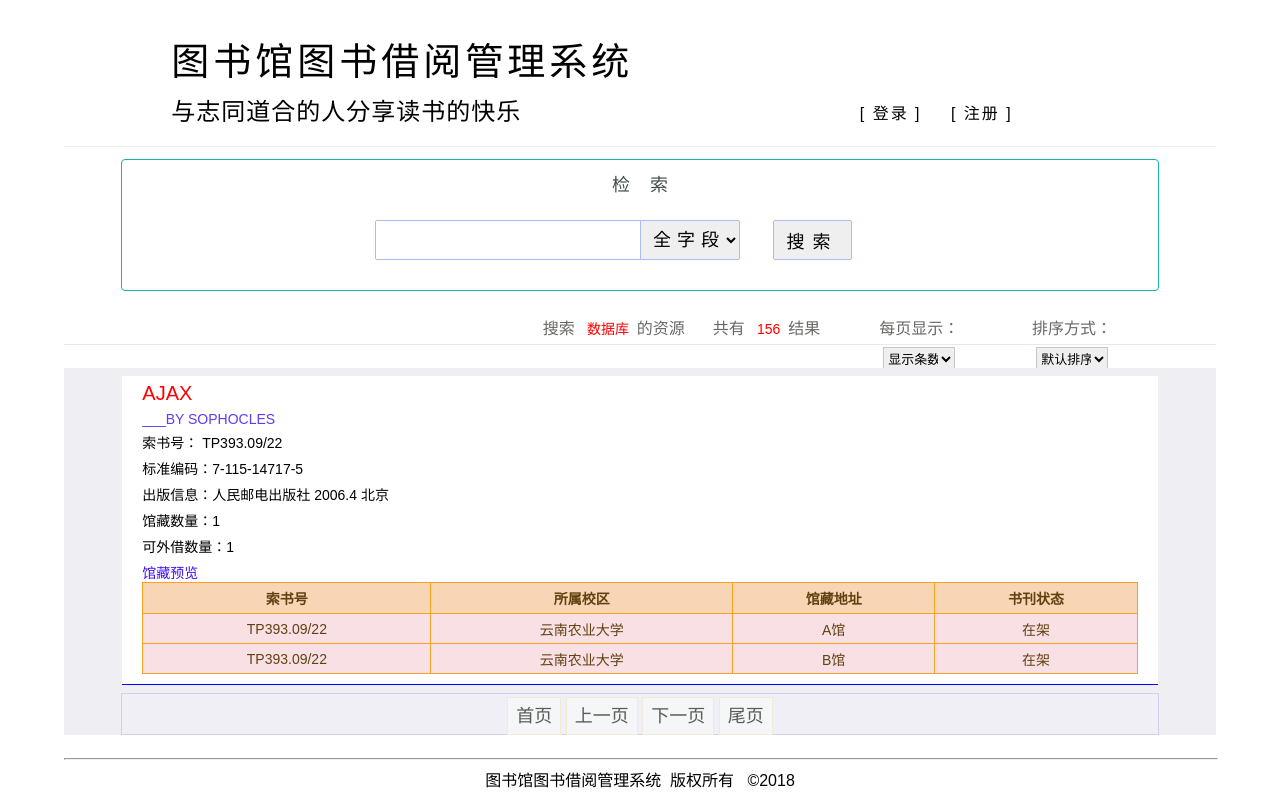
After one commit to Ilcyb/LibraryManageSystem, a Flask app: page /searchResult in a window 1280 px wide. The commit adds this page. Run offline with Flask 2, Linux system fonts and the light colour scheme; parts of the project's set-up code (start-up, migrations or seed data) failed here and were passed over.

Commit message:
搜索详情页完成

```diff
--- a/app/static/css/index.css
+++ b/app/static/css/index.css
@@ -153,7 +153,7 @@ body {
     outline: none;
     text-decoration: none;
     border: 1px solid rgb(167, 191, 241);
-    cursor: pointer;
+    cursor: text;
     border-top-left-radius: 2px;
     border-bottom-left-radius: 2px;
     position: absolute;
--- a/app/static/css/login.css
+++ b/app/static/css/login.css
@@ -17,7 +17,7 @@ input {
     text-decoration: none;
     border: 1px solid #333;
     border-radius: 4px;
-    cursor: pointer;
+    cursor: text;
 }
 
 input.formInvalid::-webkit-input-placeholder {
--- a/app/static/css/register.css
+++ b/app/static/css/register.css
@@ -15,7 +15,7 @@ input {
     text-decoration: none;
     border: 1px solid #333;
     border-radius: 4px;
-    cursor: pointer;
+    cursor: text;
     position: absolute;
 }
 
--- /dev/null
+++ b/app/static/css/searchResult.css
@@ -0,0 +1,329 @@
+* {
+    margin: 0;
+    padding: 0;
+}
+
+body {
+    background: #fff;
+    font-family: arial, verdana, sans-serif, '新宋体';
+    width: 90%;
+    margin: 0 auto;
+}
+
+/* ....header.... */
+
+.logo {
+    width: 100%;
+    height: 146px;
+    border-bottom: 1px solid #eee;
+}
+
+.header {
+    width: 90%;
+    height: 146px;
+    margin: 0 auto;
+    /*background: #f9f9f9;*/
+}
+
+.header .left {
+    width: 60%;
+    height: 146px;
+}
+
+.header .left h2 {
+    font-size: 38px;
+    font-weight: normal;
+    letter-spacing: 4px;
+    margin-left: 8%;
+    padding-top: 5%;
+    cursor: pointer;
+}
+
+.header .left p {
+    font-size: 24px;
+    letter-spacing: 1px;
+    margin-left: 8%;
+    padding-top: 1%;
+    cursor: pointer;
+}
+
+.header .right {
+    width: 40%;
+    height: 146px;
+    margin: 0 auto;
+    margin-right: 0px;
+    margin-top: -13.2%;
+}
+
+.header .right a {
+    display: inline-block;
+    color: #000;
+    letter-spacing: 2px;
+    font-size: 16px;
+    margin-left: 28%;
+    padding-top: 22%;
+    text-decoration: none;
+}
+
+.header .right a:nth-of-type(2) {
+    margin-left: 6%;
+}
+
+/* content */
+.content_top{
+    width: 90%;
+    height: 130px;
+    border: 1px solid lightseagreen;
+    border-radius: 4px;
+    margin: 1% auto;
+}
+.content_top .top{
+    width: 80%;
+    height: 110px;
+    margin: 1% auto;
+}
+.content_top .top p{
+    width: 80%;
+    text-align: center;
+    font-size: 18px;
+    margin: 1% auto;
+    color: rgb(65, 75, 74);
+}
+.content_top .top #top{
+    width: 80%;
+    height: 70px;
+    margin: 1% auto;
+    position: relative;
+}
+.content_top .top #top #input_top{
+    cursor: text;
+    width: 40%;
+    height: 38px;
+    outline: none;
+    font-size: 18px;
+    position: absolute;
+    top: 22%;
+    left: 10%;
+    border: 1px solid rgb(167, 191, 241);
+    text-decoration: none;
+    letter-spacing: 4px;
+    text-indent: 8px;
+    border-top-left-radius: 2px;
+    border-bottom-left-radius: 2px;
+}
+.content_top .top #top #sel_top{
+    width: 15%;
+    height: 40px;
+    outline: none;
+    text-decoration: none;
+    border: 1px solid rgb(167, 191, 241);
+    cursor: pointer;
+    border-top-right-radius: 2px;
+    border-bottom-right-radius: 2px;
+    position: absolute;
+    top: 22%;
+    left: 50%;
+    font-size: 18px;
+    letter-spacing: 6px;
+    text-align: center;
+    text-indent: 8px;
+}
+.content_top .top #top #search{
+    width: 12%;
+    height: 40px;
+    outline: none;
+    text-decoration: none;
+    border: 1px solid rgb(167, 191, 241);
+    cursor: pointer;
+    border-radius: 2px;
+    position: absolute;
+    top: 22%;
+    left: 70%;
+    font-size: 18px;
+    letter-spacing: 8px;
+    text-align: center;
+}
+
+/* banner */
+.banner{
+    border-bottom: 1px solid rgb(236, 230, 230);
+    border-bottom-width: 90%;
+    margin: 2% auto;
+}
+.banner .banner_list{
+    width: 90%;
+    height: 30px;
+    margin: 0% auto;
+}
+.banner .banner_list ul{
+    list-style-type: none;
+    margin-left: 40.1%;
+    margin-top: 1%;
+    font-size: 16px;
+}
+.banner .banner_list ul li{
+    list-style: none;
+    width: 24.6%;
+    height: 30px;
+    float: left;
+    text-align: center;
+    line-height: 30px;
+    cursor: text;
+    color: rgb(105, 104, 102);
+}
+.banner .banner_list ul li a{
+    text-decoration: none;
+    color: red;
+    cursor: text;
+    font-size: 14px;
+    line-height: 30px;
+}
+.banner .banner_list ul li #show_news{
+    width: 47%;
+    height: 24px;
+    font-size: 13px;
+    outline: none;
+    border: 1px solid rgb(202, 196, 196);
+}
+.banner .banner_list ul li #banner_sort{
+    width: 47%;
+    height: 24px;
+    font-size: 13px;
+    outline: none;
+    border: 1px solid rgb(202, 196, 196);
+}
+
+/* search_result */
+.search_result{
+    width: 100%;
+    background: rgb(238, 238, 243);
+}
+.search_result .search_result_list{
+    width: 90%;
+    background: #fff;
+    border-bottom: 1px solid rgb(202, 215, 241);
+    margin: 0% auto;
+    border: 8px solid rgb(238, 238, 243);
+    border-radius: 4px;
+    position: relative;
+}
+.search_result .search_result_list #search_total_list{
+    width: 100%;
+    margin: 0 auto;
+}
+.search_result .search_result_list #search_total_list .search_total_list_li{
+    width: 100%;
+    list-style: none;
+    text-decoration: none;
+    margin: 0 auto;
+    border-bottom: 1px solid blue;
+}
+.search_result .search_result_list #search_total_list li div{
+    width: 96%;
+    margin: 0% auto;
+}
+.search_result .search_result_list #search_total_list li ul{
+    list-style: none;
+    margin-bottom: 1%;
+}
+.search_result .search_result_list #search_total_list li ul li{
+    width: 100%;
+    font-size: 14px;
+    margin-top: 0.6%;
+}
+.search_result .search_result_list #search_total_list li ul .li_book_name a{
+    font-size: 20px;
+    color: red;
+    text-decoration: none;
+}
+.search_result .search_result_list #search_total_list li ul .li_book_name a:hover{
+    text-decoration: underline;
+}
+.search_result .search_result_list #search_total_list li ul .li_book_author{
+    color: rgb(98, 58, 245);
+    /* text-indent: 8%; */
+}
+.search_result .search_result_list #search_total_list li ul .li_book_show a{
+    color: rgb(65, 16, 240);
+    text-decoration: none;
+}
+.search_result .search_result_list #search_total_list li ul .li_book_show a:hover{
+    text-decoration: underline;
+    color: red;
+}
+.search_result .search_result_list #search_total_list li ul li table{
+    width: 100%;
+    border:1px solid rgb(247, 162, 35);
+    text-align: center;
+    color: rgb(97, 65, 17);
+    border-collapse: collapse;
+    /* display: none; */
+}
+.search_result .search_result_list #search_total_list li ul li table th{
+    background: rgb(248, 213, 180);
+    border:1px solid rgb(247, 162, 35);
+    height: 30px;
+}
+.search_result .search_result_list #search_total_list li ul li table tr{
+    background: rgb(248, 224, 228);
+    height: 30px;
+}
+.search_result .search_result_list #search_total_list li ul li table tr td{
+    border:1px solid rgb(247, 162, 35);
+}
+
+/* book_img */
+.search_result .search_result_list #search_total_list li .book_img{
+    width: 10%;
+    height: 150px;
+    /* border: 1px solid red; */
+    position: absolute;
+    top: 5%;
+    right: 2.3%;
+}
+
+/* page */
+.search_result .page{
+    width: 90%;
+    height: 40px;
+    background: rgb(239, 239, 245);
+    margin: 0 auto;
+    border: 1px solid rgb(207, 207, 240);
+}
+.search_result .page .page_list{
+    text-align: center;
+    margin: 0.6% auto;
+}
+.search_result .page a{
+    text-decoration: none;
+    border: 1px solid #f0ebd6;
+    padding: 8px 8px;
+    color: #5a5a56;
+    margin-top: 1%;
+    font-size: 18px;
+    background: rgb(245, 246, 247);
+}
+.search_result .page a:hover{
+    color: #fff;
+    background: rgb(90, 197, 90);
+}
+
+/* ...footer... */
+
+footer.footer {
+    text-align: center;
+    margin-bottom: 30px;
+    width: 100%;
+    height: 30px;
+    margin: 2% auto;
+}
+
+footer.footer hr {
+    width: 100%;
+    margin: 0 auto;
+    border-bottom: 1px solid rgb(243, 237, 237);
+}
+
+footer.footer p {
+    padding: 0.6%;
+}
--- /dev/null
+++ b/app/templates/searchResult.html
@@ -0,0 +1,145 @@
+<!DOCTYPE html>
+<html lang="en">
+
+<head>
+    <meta charset="UTF-8">
+    <meta name="viewport" content="width=device-width, initial-scale=1.0">
+    <meta http-equiv="X-UA-Compatible" content="ie=edge">
+    <title>图书检索结果</title>
+    <link rel="stylesheet" href="{{url_for('static', filename='css/searchResult.css')}}">
+</head>
+
+<body>
+    <!--header-->
+    <div class="logo">
+        <div class="header">
+
+            <div class="left">
+                <h2>图书馆图书借阅管理系统</h2>
+                <p>与志同道合的人分享读书的快乐</p>
+            </div>
+
+            <div class="right">
+                <a href="{{url_for('main.login')}}">[ 登录 ]</a>
+                <a href="{{url_for('main.register')}}">[ 注册 ]</a>
+            </div>
+
+        </div>
+    </div>
+    <!-- content -->
+    <div class="content_top">
+        <div class="top">
+            <p>检&nbsp;&nbsp;&nbsp;&nbsp;索</p>
+            <form action="" method="POST" target="_blank" id="top">
+                <input type="text" id="input_top">
+                <select name="全面" id="sel_top">
+                    <option value="全面">全字段</option>
+                    <option value="书名">书名</option>
+                    <option value="作者">作者</option>
+                    <option value="出版社">出版社</option>
+                    <option value="ISBN">ISBN</option>
+                    <option value="主题">主题</option>
+                </select>
+                <button type="submit" id="search">搜索</button>
+            </form>
+        </div>
+    </div>
+
+    <!-- banner -->
+    <div class="banner">
+        <div class="banner_list">
+            <ul>
+                <li>搜索
+                    <a href="">&nbsp;&nbsp;数据库&nbsp;&nbsp;</a>的资源</li>
+                <li>共有
+                    <a href="">&nbsp;&nbsp;156&nbsp;&nbsp;</a>结果</li>
+                <li>每页显示：
+                    <select name="show_news" id="show_news">
+                        <option value="显示条数">显示条数</option>
+                        <option value="5">5</option>
+                        <option value="10">10</option>
+                        <option value="15">15</option>
+                        <option value="20">20</option>
+                    </select>
+                </li>
+                <li>排序方式：
+                    <select name="banner_sort" id="banner_sort">
+                        <option value="默认排序">默认排序</option>
+                        <option value="书籍名">书籍名</option>
+                        <option value="出版时间">出版时间</option>
+                        <option value="分类">分类</option>
+                    </select>
+                </li>
+            </ul>
+        </div>
+    </div>
+
+    <!-- search_result -->
+    <div class="search_result">
+        <div class="search_result_list">
+            <ul id="search_total_list">
+                <!-- 检索结果列表 -->
+                <li class="search_total_list_li">
+                    <!-- book_img -->
+                    <div class="book_img">
+                        <img src="" alt="">
+                    </div>
+                    <!-- book_news -->
+                    <div class="result_list_banner">
+                        <ul id="result_list_small">
+                            <li class="li_book_name"><a href="">AJAX</a></li>
+                            <li class="li_book_author">___BY SOPHOCLES</li>
+                            <li class="li_book_num">索书号： TP393.09/22</li>
+                            <li class="li_book_isbn">标准编码：7-115-14717-5</li>
+                            <li class="li_book_publish">出版信息：人民邮电出版社 2006.4 北京</li>
+                            <li class="collects_num">馆藏数量：1</li>
+                            <li class="borrow_num">可外借数量：1</li>
+                            <li class="li_book_show">
+                                <a id="a_show" href="">馆藏预览</a>
+                                <table class="collects_show">
+                                    <tr>
+                                        <th>索书号</th>
+                                        <th>所属校区</th>
+                                        <th>馆藏地址</th>
+                                        <th>书刊状态</th>
+                                    </tr>
+                                    <tr>
+                                        <td>TP393.09/22</td>
+                                        <td>云南农业大学</td>
+                                        <td>A馆</td>
+                                        <td>在架</td>
+                                    </tr>
+                                    <tr>
+                                        <td>TP393.09/22</td>
+                                        <td>云南农业大学</td>
+                                        <td>B馆</td>
+                                        <td>在架</td>
+                                    </tr>
+                                </table>
+                            </li>
+                        </ul>
+                    </div>
+                </li>
+            </ul>
+        </div>
+        <div class="page">
+            <div class="page_list">
+                <a href="">首页</a>
+                <a href="">上一页</a>
+                <a href="">下一页</a>
+                <a href="">尾页</a>
+            </div>
+        </div>
+    </div>
+
+    <!--footer-->
+    <footer class="footer">
+        <hr>
+        <p>图书馆图书借阅管理系统&nbsp;&nbsp;版权所有&nbsp;&nbsp;&nbsp;&copy;2018</p>
+        <!-- <p>Mail:
+            <a href="mailto:joe@example.com?subject=feedback" "email me">email me</a>
+        </p> -->
+    </footer>
+</body>
+
+</html>
```
